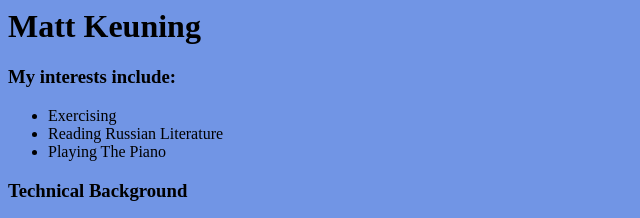
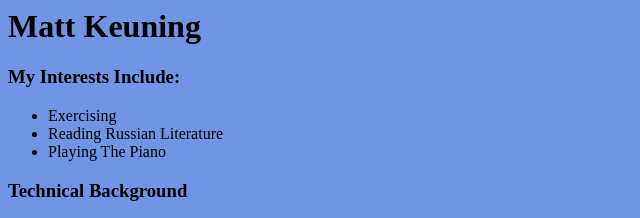
Before and after one commit to MattKeuning/CIS350-HW2-KEUNING, a plain HTML site: page index.html in a window 1280 px wide. Shown: the top 218 px of the page, 0-640 px from the left. Drawn offline with Linux system fonts and the light colour scheme.

Commit message:
Fixed another typo oops

```diff
--- a/index.html
+++ b/index.html
@@ -17,7 +17,7 @@
 </head>
 <body>
     <h1>Matt Keuning</h1>
-    <h3>My interests include:</h3>
+    <h3>My Interests Include:</h3>
     <ul>
         <li>Exercising</li>
         <li>Reading Russian Literature</li>
```
